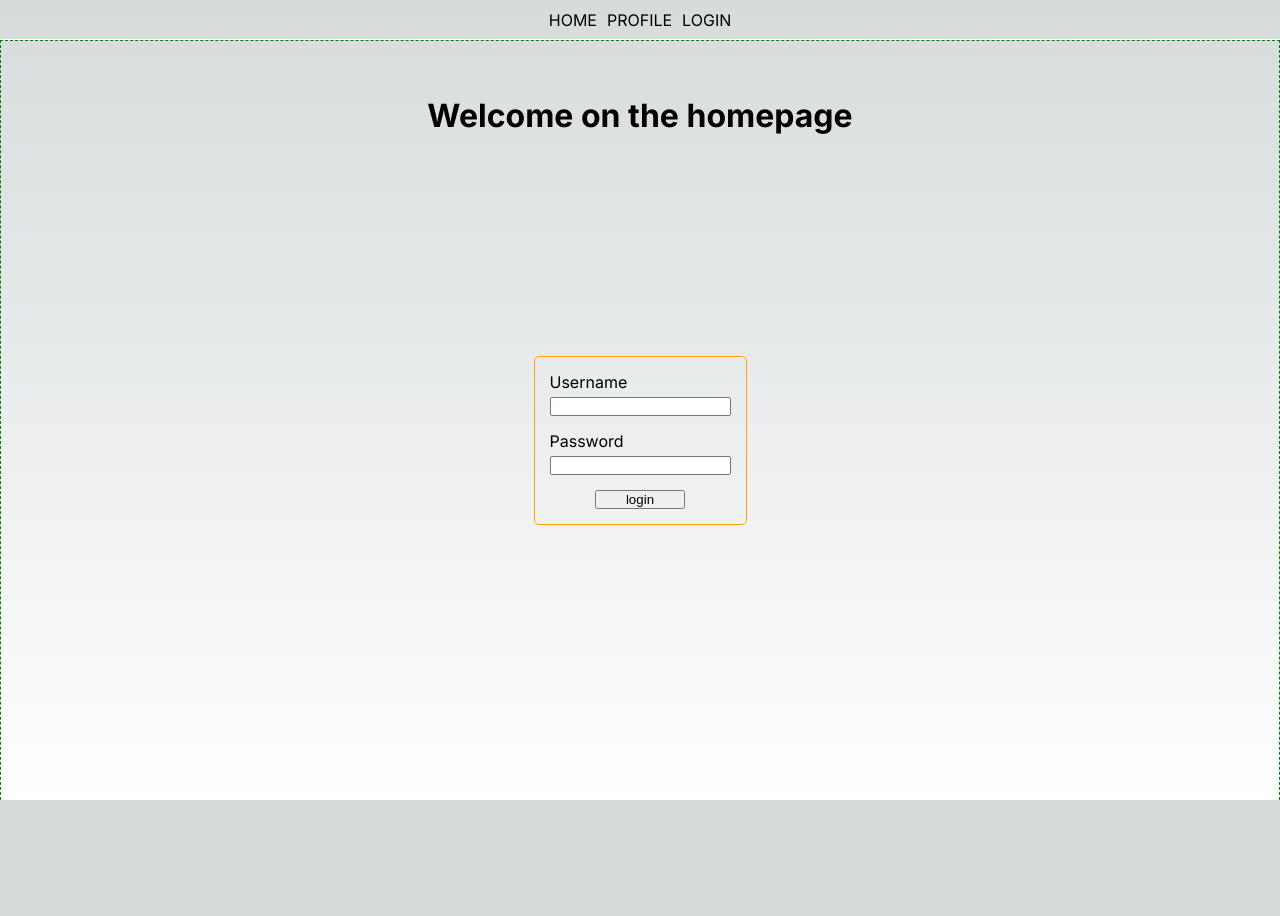
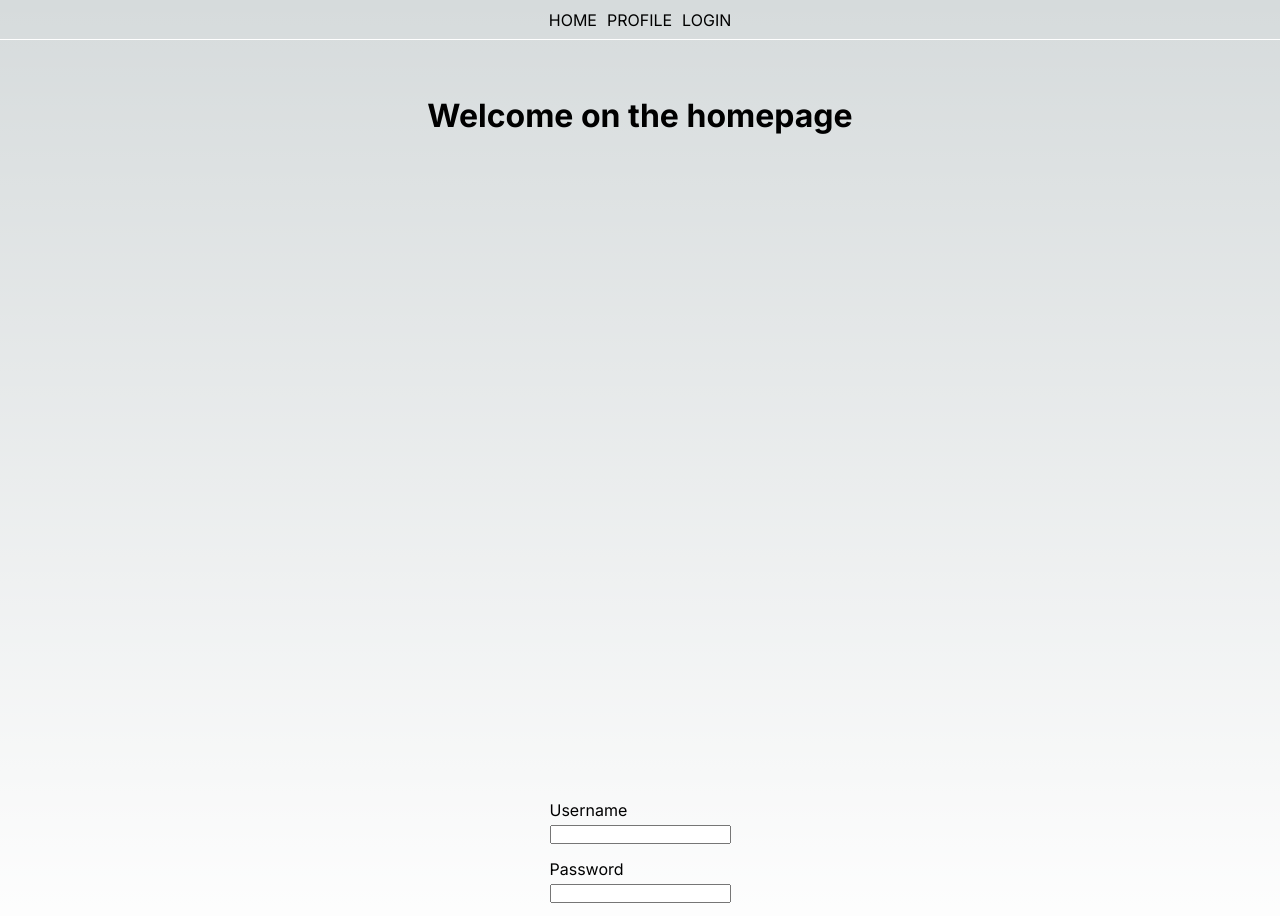
Before and after one commit to KiraTeresa/next-auth-practice, a Next.js app: page / in a window 1280 px wide. Shown: the top 916 px of the page. Before the commit the page ends 800 px from the top, so only its background shows below. Built offline with nearby package versions, Linux system fonts and the light colour scheme.

Commit message:
add ModalContext and ModalWrapperComponent

```diff
--- a/src/app/components/modals/login-modal/login-modal.component.tsx
+++ b/src/app/components/modals/login-modal/login-modal.component.tsx
@@ -1,8 +1,12 @@
 'use client'
 
 import styles from './login-modal.module.scss';
+import {useContext} from "react";
+import {ModalContext} from "@/app/context/ModalContext";
 
 const LoginModalComponent = () => {
+	const {onClose} = useContext(ModalContext);
+
 	return (
 		<>
 			<form className={styles.loginForm}>
@@ -16,6 +20,7 @@ const LoginModalComponent = () => {
 				</section>
 				<button type="submit">login</button>
 			</form>
+			<button type="button" onClick={() => onClose()}>close</button>
 		</>
 	)
 }
--- a/src/app/components/modals/modal-provider/modal.provider.tsx
+++ /dev/null
@@ -1,13 +0,0 @@
-import styles from './modal.module.scss';
-
-const ModalProvider = ({children}: { children: React.ReactNode }) => {
-	return (
-		<div className={styles.modalProvider}>
-			<div className={styles.modal}>
-				{children}
-			</div>
-		</div>
-	)
-}
-
-export default ModalProvider;
--- /dev/null
+++ b/src/app/components/modals/modal-wrapper/modalWrapper.tsx
@@ -0,0 +1,31 @@
+'use client'
+
+import styles from './modal.module.scss';
+import { ModalType} from "@/app/context/ModalContext";
+import LoginModalComponent from "@/app/components/modals/login-modal/login-modal.component";
+
+const ModalWrapper = ({openModal}: {openModal: ModalType}) => {
+
+	const getModalComponent = () => {
+		switch (openModal) {
+			case 'login':
+				return <LoginModalComponent/>;
+			default:
+				return <></>;
+		}
+	}
+
+	if (!openModal) {
+		return <></>
+	}
+
+	return (
+		<div className={styles.modalProvider}>
+			<div className={styles.modal}>
+				{getModalComponent()}
+			</div>
+		</div>
+	)
+}
+
+export default ModalWrapper;
--- a/src/app/components/nav-bar/nav-bar.component.tsx
+++ b/src/app/components/nav-bar/nav-bar.component.tsx
@@ -1,14 +1,18 @@
 'use client'
 import styles from './nav-bar.module.scss';
 import Link from "next/link";
+import {useContext} from "react";
+import {ModalContext} from "@/app/context/ModalContext";
 
 const NavBarComponent = () => {
+	const {onOpen} = useContext(ModalContext);
+
 	return (
 		<nav className={styles.navBar}>
 			<ul>
 				<li><Link href="/">HOME</Link></li>
 				<li><Link href="/profile">PROFILE</Link></li>
-				<li>LOGIN</li>
+				<li onClick={() => onOpen('login')}>LOGIN</li>
 			</ul>
 		</nav>
 	)
--- a/src/app/components/nav-bar/nav-bar.module.scss
+++ b/src/app/components/nav-bar/nav-bar.module.scss
@@ -13,6 +13,7 @@
 
 		li {
 			list-style: none;
+			cursor: pointer;
 		}
 	}
 }
--- /dev/null
+++ b/src/app/context/ModalContext.tsx
@@ -0,0 +1,43 @@
+'use client'
+
+import React, {createContext, useState} from "react";
+import ModalWrapper from "@/app/components/modals/modal-wrapper/modalWrapper";
+
+export type ModalType = null | string;
+type ModalValue = {
+	activeModal: ModalType,
+	onOpen: (modal: ModalType) => void,
+	onClose: () => void
+}
+
+const ModalContext = createContext<ModalValue>({
+	activeModal: null,
+	onOpen: () => {
+	}, onClose: () => {
+	}
+});
+
+const ModalProviderWrapper = (props: { children: React.ReactNode }) => {
+	const [openModal, setOpenModal] = useState<ModalType>(null);
+
+	const activeModal = () => {
+		return openModal;
+	}
+
+	const onOpen = (modal: ModalType) => {
+		setOpenModal(modal);
+	}
+
+	const onClose = () => {
+		setOpenModal(null);
+	}
+
+	return (
+		<ModalContext.Provider value={{activeModal: openModal, onOpen, onClose}}>
+			{props.children}
+			<ModalWrapper openModal={openModal}/>
+		</ModalContext.Provider>
+	)
+}
+
+export {ModalContext, ModalProviderWrapper};
--- a/src/app/layout.tsx
+++ b/src/app/layout.tsx
@@ -3,8 +3,8 @@ import {Inter} from "next/font/google";
 import "./globals.css";
 import NavBarComponent from "@/app/components/nav-bar/nav-bar.component";
 import styles from "@/app/page.module.css";
-import ModalProvider from "@/app/components/modals/modal-provider/modal.provider";
 import LoginModalComponent from "@/app/components/modals/login-modal/login-modal.component";
+import { ModalProviderWrapper} from "@/app/context/ModalContext";
 
 const inter = Inter({subsets: ["latin"]});
 
@@ -18,13 +18,13 @@ export default function RootLayout({children,}: Readonly<{
 	return (
 		<html lang="en">
 		<body className={inter.className}>
-		<NavBarComponent/>
-		<main>
-			{children}
-		</main>
-		<ModalProvider>
+		<ModalProviderWrapper>
+			<NavBarComponent />
+			<main>
+				{children}
+			</main>
 			<LoginModalComponent/>
-		</ModalProvider>
+		</ModalProviderWrapper>
 		</body>
 		</html>
 	);
```
Also changed, not shown: src/app/components/modals/modal-wrapper/modal.module.scss (renamed from src/app/components/modals/modal-provider/modal.module.scss).
